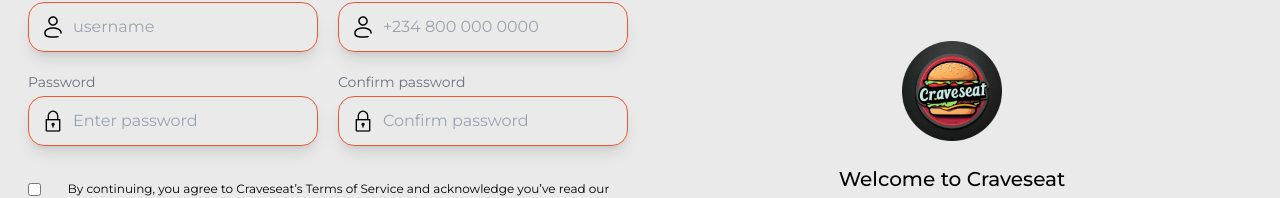
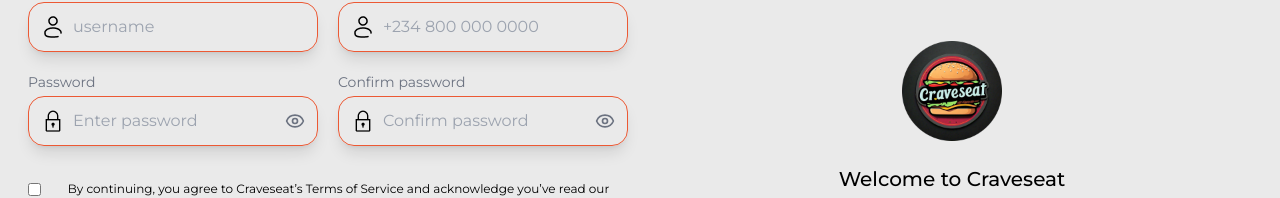
Before and after one commit to Craveseat/Frontend, a Next.js app: page /signup in a window 1280 px wide. Shown: the part 241-439 px from the top of the page. Built offline with nearby package versions, Linux system fonts and the light colour scheme; no server answers.

Commit message:
added show hide password

```diff
--- a/app/home/page.tsx
+++ b/app/home/page.tsx
@@ -22,9 +22,10 @@ import Craving2 from "@/public/Images/craving2.png";
 import Craving3 from "@/public/Images/craving3.png";
 import Link from "next/link";
 import { authServices } from "@/utils/api";
+import { useUserDetails } from "@/contexts/UserDetailsContext";
 import { useRouter } from "next/navigation";
 // import { authOptions } from "@/app/api/auth/[...nextauth]/route";
-import { useSession } from "next-auth/react";
+// import { useSession } from "next-auth/react";
 // import Footer from "@/components/footer";
 
 const section = [
@@ -454,7 +455,8 @@ interface User {
 
 function Page() {
   const [users, setUsers] = useState<User[]>([]);
-  const { data: session } = useSession();
+  const { user, setUserDetails } = useUserDetails();
+  // const { data: session } = useSession();
   const router = useRouter();
 
   // useEffect(() => {
@@ -484,13 +486,17 @@ function Page() {
               <h1 className="text-lg font-semibold text-white">
                 Welcome,{" "}
                 <span className="text-[#3CB9A3]">
-                  {session?.user?.email}
+                  {user?.full_name.split(" ")[0]}
                 </span>{" "}
               </h1>
               <div className="flex items-center gap-2 ">
                 <Image src={Location} alt="location" />
                 <p className="text-[11px] font-normal text-white ">
-                  12, Atilola hostel, Agbowo Ibadan.
+                  {user?.delivery_address ? (
+                    user.delivery_address
+                  ) : (
+                    <Link href="profile">Add delivery address</Link>
+                  )}
                 </p>
                 <Image src={Downarrow} alt="Dropdown" />
               </div>
--- a/app/signin/page.tsx
+++ b/app/signin/page.tsx
@@ -12,7 +12,7 @@ import Link from "next/link";
 import { useRouter } from "next/navigation";
 import UseViewPortHeight from "@/utils/UseViewPortHeight";
 // import { signIn, useSession } from "next-auth/react";
-import { UserRound } from "lucide-react";
+import { UserRound, Eye, EyeOff } from "lucide-react";
 import { authServices } from "@/utils/api";
 import { useUserDetails } from "@/contexts/UserDetailsContext";
 
@@ -35,6 +35,7 @@ function Page() {
   });
   const [error, setError] = useState("");
   const [loading, setLoading] = useState(false);
+  const [showPassword, setShowPassword] = useState(false);
 
   // function to update  form state
   const handleChange = (
@@ -123,13 +124,20 @@ function Page() {
                 <Image src={password} alt="password" />
                 <input
                   className=" rounded-lg bg-transparent outline-none w-full border-none "
-                  type="password"
+                  type={showPassword ? "text" : "password"}
                   name="password"
                   placeholder="password"
                   value={loginDetails.password}
                   onChange={(e) => handleChange(e, "password")}
                   id=""
                 />
+                <button
+                  type="button"
+                  onClick={() => setShowPassword(!showPassword)}
+                  className="text-gray-500 hover:text-gray-700"
+                >
+                  {showPassword ? <EyeOff size={20} /> : <Eye size={20} />}
+                </button>
               </div>
             </label>
             <Link
--- a/app/signup/page.tsx
+++ b/app/signup/page.tsx
@@ -15,6 +15,7 @@ import UseViewPortHeight from "@/utils/UseViewPortHeight";
 import { useRouter } from "next/navigation";
 import { SignUpDetails } from "@/utils/types";
 import { useUserDetails } from "@/contexts/UserDetailsContext";
+import { Eye, EyeOff } from "lucide-react";
 
 const montserrat = Montserrat({
   subsets: ["latin"],
@@ -210,12 +211,19 @@ function Page() {
                   className=" rounded-lg bg-transparent outline-none w-full border-none "
                   onChange={(e) => editFormDetails(e, "password")}
                   value={formData.password}
-                  type="password"
+                  type={showPassword ? "text" : "password"}
                   name="password"
                   placeholder="Enter password"
                   required
                   id="password"
                 />
+                <button
+                  type="button"
+                  onClick={() => setShowPassword(!showPassword)}
+                  className="text-gray-500 hover:text-gray-700"
+                >
+                  {showPassword ? <EyeOff size={20} /> : <Eye size={20} />}
+                </button>
               </div>
             </label>
 
@@ -230,12 +238,23 @@ function Page() {
                   className=" rounded-lg bg-transparent outline-none w-full border-none "
                   onChange={(e) => editFormDetails(e, "confirm_password")}
                   value={formData.confirm_password}
-                  type="password"
+                  type={showConfirmPassword ? "text" : "password"}
                   name="confirm_password"
                   placeholder="Confirm password"
                   required
                   id="confirm_password"
                 />
+                <button
+                  type="button"
+                  onClick={() => setShowConfirmPassword(!showConfirmPassword)}
+                  className="text-gray-500 hover:text-gray-700"
+                >
+                  {showConfirmPassword ? (
+                    <EyeOff size={20} />
+                  ) : (
+                    <Eye size={20} />
+                  )}
+                </button>
               </div>
             </label>
             <label
```
Also changed, not shown: 1 other file (tests, documents, lock files or other folders).
